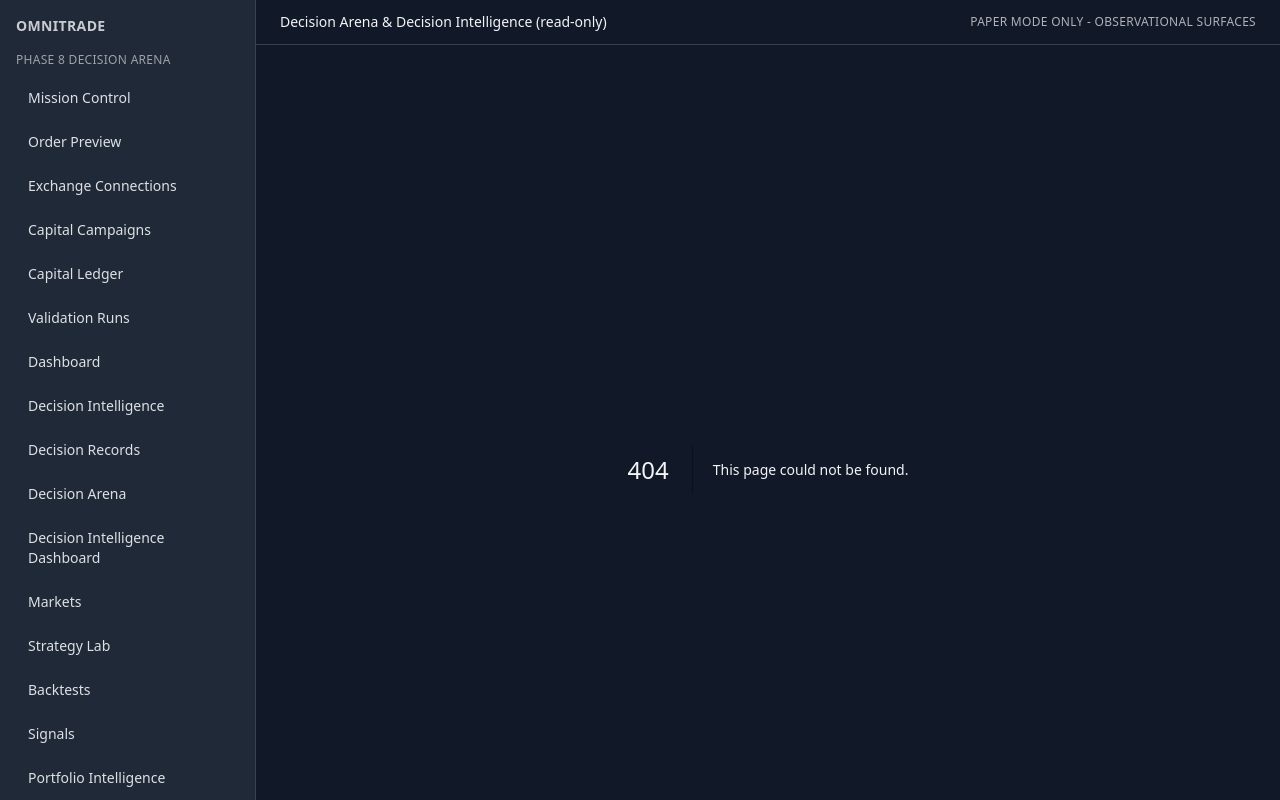
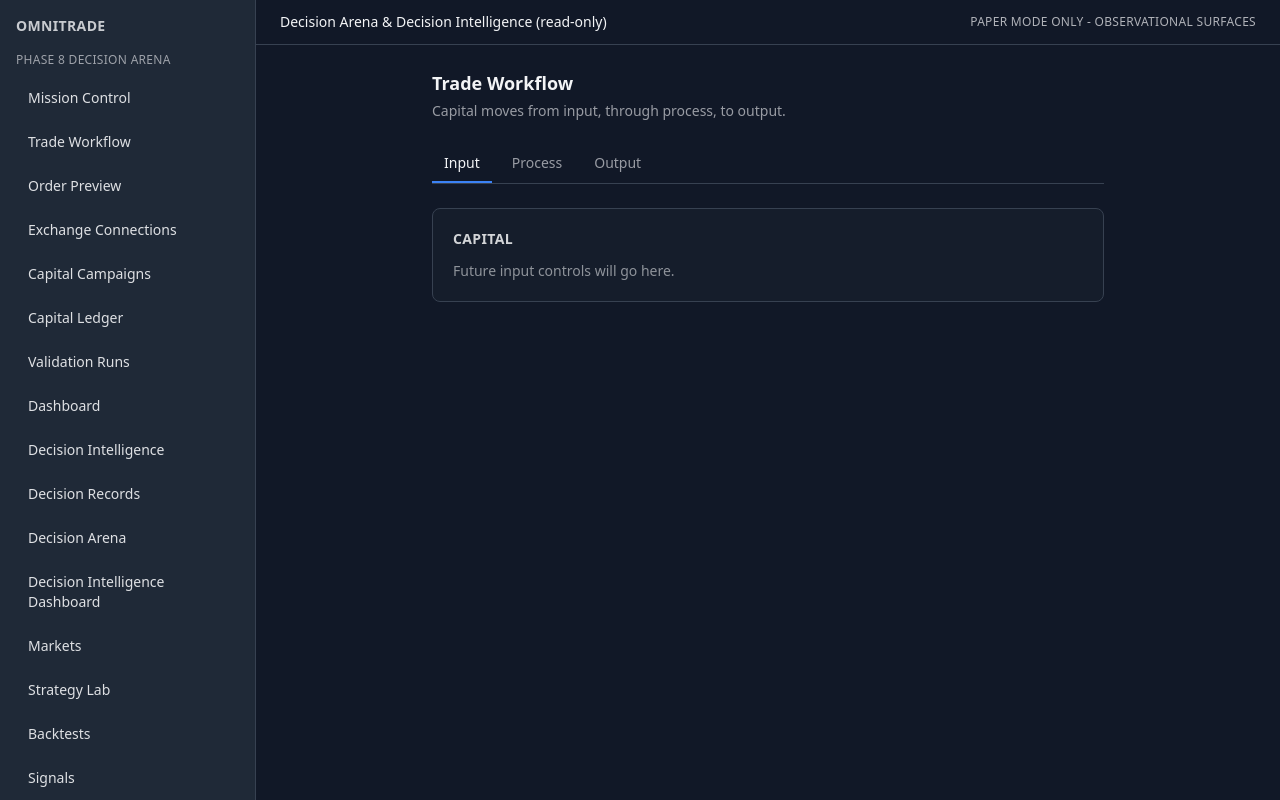
Before and after one commit to doverradio/omnitrade-legacy-engine, a Next.js app in the folder apps/web/: page /workflow in a window 1280 px wide. Before the commit this address had no page. Shown: the top 800 px of the page. Built offline with nearby package versions, Linux system fonts and the light colour scheme.

Commit message:
feat: add input process output workflow shell

```diff
--- /dev/null
+++ b/apps/web/app/workflow/page.tsx
@@ -0,0 +1,111 @@
+"use client";
+
+import { useState } from "react";
+
+type TabId = "input" | "process" | "output";
+
+const TABS: Array<{ id: TabId; label: string }> = [
+  { id: "input", label: "Input" },
+  { id: "process", label: "Process" },
+  { id: "output", label: "Output" },
+];
+
+const PROCESS_STAGES = [
+  "Observe Market",
+  "Determine Market State",
+  "Determine Opportunity",
+  "Construct Trade",
+  "Authorize Trade",
+  "Execute",
+  "Monitor",
+  "Exit",
+  "Return Capital",
+];
+
+export default function WorkflowPage() {
+  const [activeTab, setActiveTab] = useState<TabId>("input");
+
+  return (
+    <div className="mx-auto max-w-2xl space-y-6">
+      <header>
+        <h1 className="text-lg font-semibold text-foreground">Trade Workflow</h1>
+        <p className="mt-1 text-sm text-foreground/60">Capital moves from input, through process, to output.</p>
+      </header>
+
+      <div role="tablist" aria-label="Trade workflow" className="flex gap-2 border-b border-border">
+        {TABS.map((tab) => {
+          const active = activeTab === tab.id;
+          return (
+            <button
+              key={tab.id}
+              type="button"
+              role="tab"
+              id={`workflow-tab-${tab.id}`}
+              aria-selected={active}
+              aria-controls={`workflow-panel-${tab.id}`}
+              className={`border-b-2 px-3 py-2 text-sm font-medium transition focus-visible:outline focus-visible:outline-2 focus-visible:outline-offset-2 focus-visible:outline-accent ${
+                active ? "border-accent text-foreground" : "border-transparent text-foreground/60 hover:text-foreground/85"
+              }`}
+              onClick={() => setActiveTab(tab.id)}
+            >
+              {tab.label}
+            </button>
+          );
+        })}
+      </div>
+
+      <div role="tabpanel" id="workflow-panel-input" aria-labelledby="workflow-tab-input" hidden={activeTab !== "input"}>
+        {activeTab === "input" ? <InputPanel /> : null}
+      </div>
+
+      <div role="tabpanel" id="workflow-panel-process" aria-labelledby="workflow-tab-process" hidden={activeTab !== "process"}>
+        {activeTab === "process" ? <ProcessPanel /> : null}
+      </div>
+
+      <div role="tabpanel" id="workflow-panel-output" aria-labelledby="workflow-tab-output" hidden={activeTab !== "output"}>
+        {activeTab === "output" ? <OutputPanel /> : null}
+      </div>
+    </div>
+  );
+}
+
+function InputPanel() {
+  return (
+    <section className="rounded-lg border border-border bg-muted/30 p-5">
+      <h2 className="text-sm font-semibold uppercase tracking-wide text-foreground/85">Capital</h2>
+      <p className="mt-3 text-sm text-foreground/55">Future input controls will go here.</p>
+    </section>
+  );
+}
+
+function ProcessPanel() {
+  return (
+    <ol className="space-y-3">
+      {PROCESS_STAGES.map((stage, index) => (
+        <li key={stage} className="flex items-start gap-3">
+          <span
+            className="mt-3 flex h-7 w-7 shrink-0 items-center justify-center rounded-full border border-border bg-background/60 text-xs font-semibold text-foreground/75"
+            aria-hidden="true"
+          >
+            {index + 1}
+          </span>
+          <details className="w-full rounded-lg border border-border bg-muted/30">
+            <summary className="cursor-pointer px-4 py-3 text-sm font-medium text-foreground/90 focus-visible:outline focus-visible:outline-2 focus-visible:outline-offset-2 focus-visible:outline-accent">
+              {stage}
+            </summary>
+            <p className="border-t border-border px-4 py-3 text-sm text-foreground/55">Not configured yet.</p>
+          </details>
+        </li>
+      ))}
+    </ol>
+  );
+}
+
+function OutputPanel() {
+  return (
+    <section className="rounded-lg border border-border bg-muted/30 p-5">
+      <h2 className="text-sm font-semibold uppercase tracking-wide text-foreground/85">Capital Increased</h2>
+      <p className="mt-3 text-sm text-foreground/55">Future output details will go here.</p>
+    </section>
+  );
+}
--- a/apps/web/components/layout/PageShell.tsx
+++ b/apps/web/components/layout/PageShell.tsx
@@ -3,6 +3,7 @@ import type { ReactNode } from "react";
 
 const navItems = [
   { href: "/mission-control", label: "Mission Control" },
+  { href: "/workflow", label: "Trade Workflow" },
   { href: "/crypto-order-preview", label: "Order Preview" },
   { href: "/exchange-connections", label: "Exchange Connections" },
   { href: "/capital-campaigns", label: "Capital Campaigns" },
```
Also changed, not shown: 1 other file (tests, documents, lock files or other folders).
